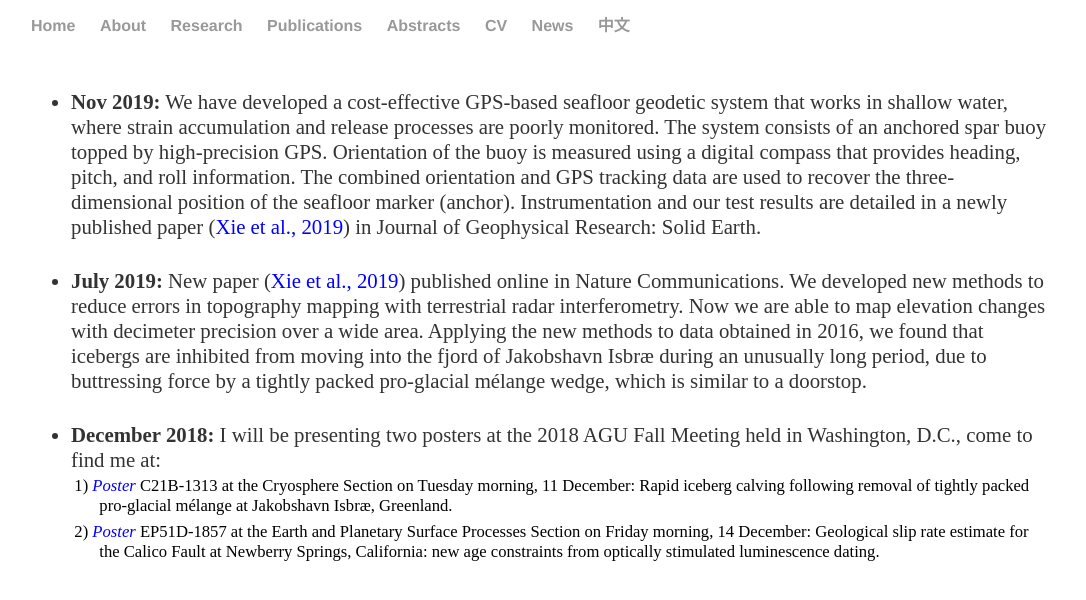
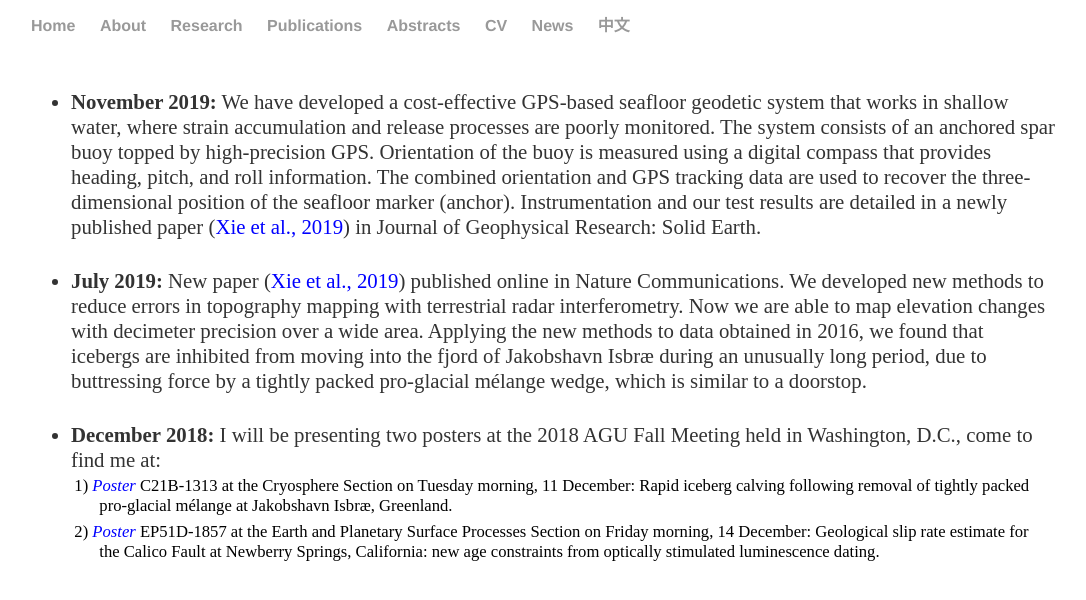
Before and after one commit to suruixie/suruixie.github.io, a Jekyll site: the page built from news/index.html, in a window 1280 px wide. Shown: the top 600 px of the page, without its empty margins (97-1183 px from the left). Built offline with Jekyll 4.4.1, drawn with Linux system fonts in a browser that asks for light colours.

Commit message:
Update index.html

```diff
--- a/news/index.html
+++ b/news/index.html
@@ -5,7 +5,7 @@ title: Surui's updates
 <div class="news">
 	<br style="line-height:1.5em">
 	<ul class="news_list">
-	<li style="line-height:120%; font-size:1.0em;"><strong>Nov 2019:</strong> We have developed a cost-effective GPS-based seafloor geodetic system that works in shallow water,
+	<li style="line-height:120%; font-size:1.0em;"><strong>November 2019:</strong> We have developed a cost-effective GPS-based seafloor geodetic system that works in shallow water,
 		   where strain accumulation and release processes are poorly monitored.
 		   The system consists of an anchored spar buoy topped by high‐precision GPS.
 		   Orientation of the buoy is measured using a digital compass that provides heading, pitch, and roll information.
```
